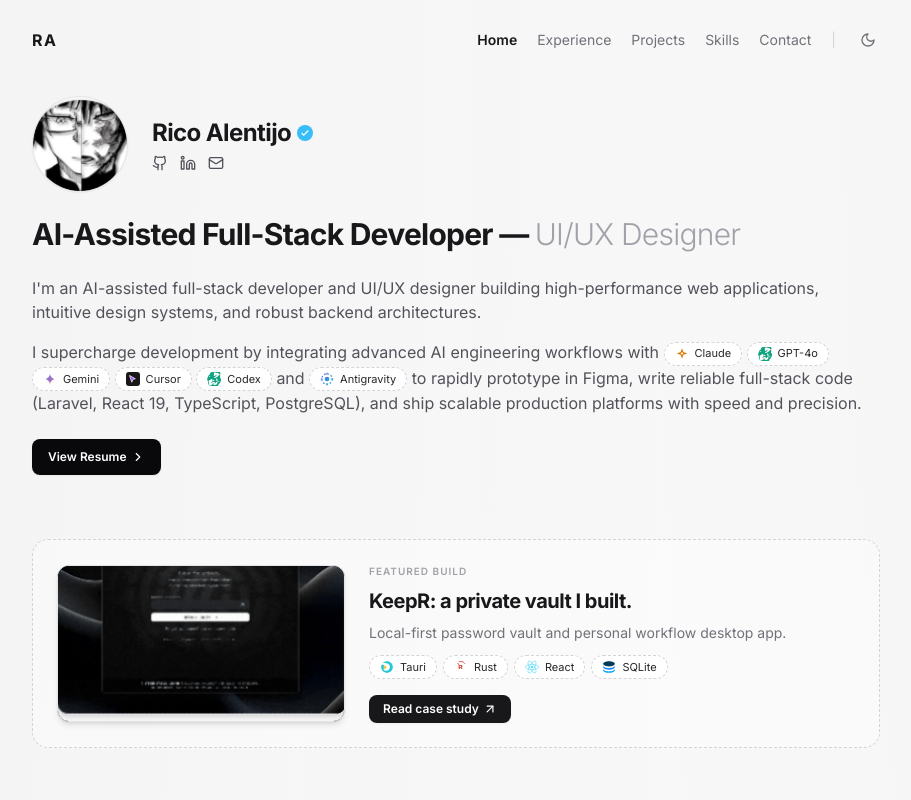
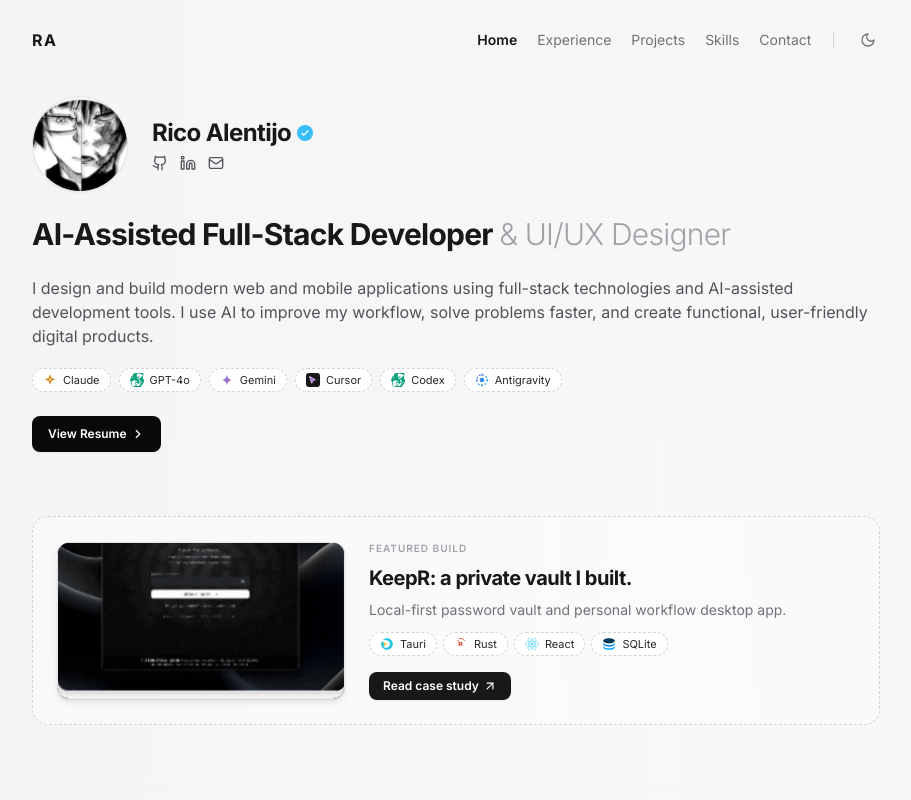
Before and after one commit to XeinQt/XeinQtie, a React (Vite) app: page / in a window 1280 px wide. Shown: the top 800 px of the page, without its empty margins (184-1095 px from the left). Built offline with nearby package versions, Linux system fonts and the light colour scheme.

Commit message:
feat: add user introduction and title AI-Assisted Full-Stack Developer & UI/UX Designer

```diff
--- a/src/data/portfolioData.ts
+++ b/src/data/portfolioData.ts
@@ -39,8 +39,8 @@ export const portfolioMeta: PortfolioMeta = {
   title: 'AI-Assisted Full-Stack Developer & UI/UX Designer',
   headlineMain: 'AI-Assisted Full-Stack Developer',
   headlineSub: 'UI/UX Designer',
-  tagline: 'Building AI-accelerated web applications, intuitive design systems, and robust full-stack architectures.',
-  bio: "I'm an AI-assisted full-stack developer and UI/UX designer crafting high-performance web applications and intuitive interfaces. I leverage modern AI tools and foundation models—including Claude, GPT-4o, Gemini, Cursor, Codex, and Antigravity—to accelerate software engineering, refine UI/UX design systems, and build scalable production platforms with Laravel, React, TypeScript, and PostgreSQL.",
+  tagline: 'Designing and building modern web and mobile applications with full-stack engineering and AI-assisted workflows.',
+  bio: 'I design and build modern web and mobile applications using full-stack technologies and AI-assisted development tools. I use AI to improve my workflow, solve problems faster, and create functional, user-friendly digital products.',
   location: 'San Juan City, Philippines',
   email: 'ricoalentijo.dev@gmail.com',
   availability: 'Available for full-time roles & AI-driven projects',
--- a/src/pages/HomePage.tsx
+++ b/src/pages/HomePage.tsx
@@ -95,25 +95,24 @@ export const HomePage: React.FC<HomePageProps> = ({
 
         {/* Headline */}
         <h2 className="text-2xl sm:text-3xl font-bold tracking-tight text-zinc-900 dark:text-white">
-          {portfolioMeta.headlineMain} — <span className="text-zinc-400 dark:text-zinc-500 font-light">{portfolioMeta.headlineSub}</span>
+          AI-Assisted Full-Stack Developer <span className="text-zinc-400 dark:text-zinc-500 font-light">& UI/UX Designer</span>
         </h2>
 
-        {/* Bio paragraph with interactive AI & tech badges */}
+        {/* Bio paragraph with exact user requested introduction */}
         <div className="space-y-4 text-sm sm:text-base text-zinc-600 dark:text-zinc-300 leading-relaxed">
           <p>
-            I'm an AI-assisted full-stack developer and UI/UX designer building high-performance web applications, intuitive design systems, and robust backend architectures.
+            {portfolioMeta.bio}
           </p>
 
-          <p>
-            I supercharge development by integrating advanced AI engineering workflows with{' '}
-            <TechBadge name="Claude" size="sm" variant="dashed" className="align-middle inline-flex" />{' '}
-            <TechBadge name="GPT-4o" size="sm" variant="dashed" className="align-middle inline-flex" />{' '}
-            <TechBadge name="Gemini" size="sm" variant="dashed" className="align-middle inline-flex" />{' '}
-            <TechBadge name="Cursor" size="sm" variant="dashed" className="align-middle inline-flex" />{' '}
-            <TechBadge name="Codex" size="sm" variant="dashed" className="align-middle inline-flex" />{' '}
-            and <TechBadge name="Antigravity" size="sm" variant="dashed" className="align-middle inline-flex" />{' '}
-            to rapidly prototype in Figma, write reliable full-stack code (Laravel, React 19, TypeScript, PostgreSQL), and ship scalable production platforms with speed and precision.
-          </p>
+          {/* AI Workflow Badges */}
+          <div className="flex flex-wrap items-center gap-2 pt-1">
+            <TechBadge name="Claude" size="sm" variant="dashed" />
+            <TechBadge name="GPT-4o" size="sm" variant="dashed" />
+            <TechBadge name="Gemini" size="sm" variant="dashed" />
+            <TechBadge name="Cursor" size="sm" variant="dashed" />
+            <TechBadge name="Codex" size="sm" variant="dashed" />
+            <TechBadge name="Antigravity" size="sm" variant="dashed" />
+          </div>
         </div>
 
         {/* View Resume Button */}
```
